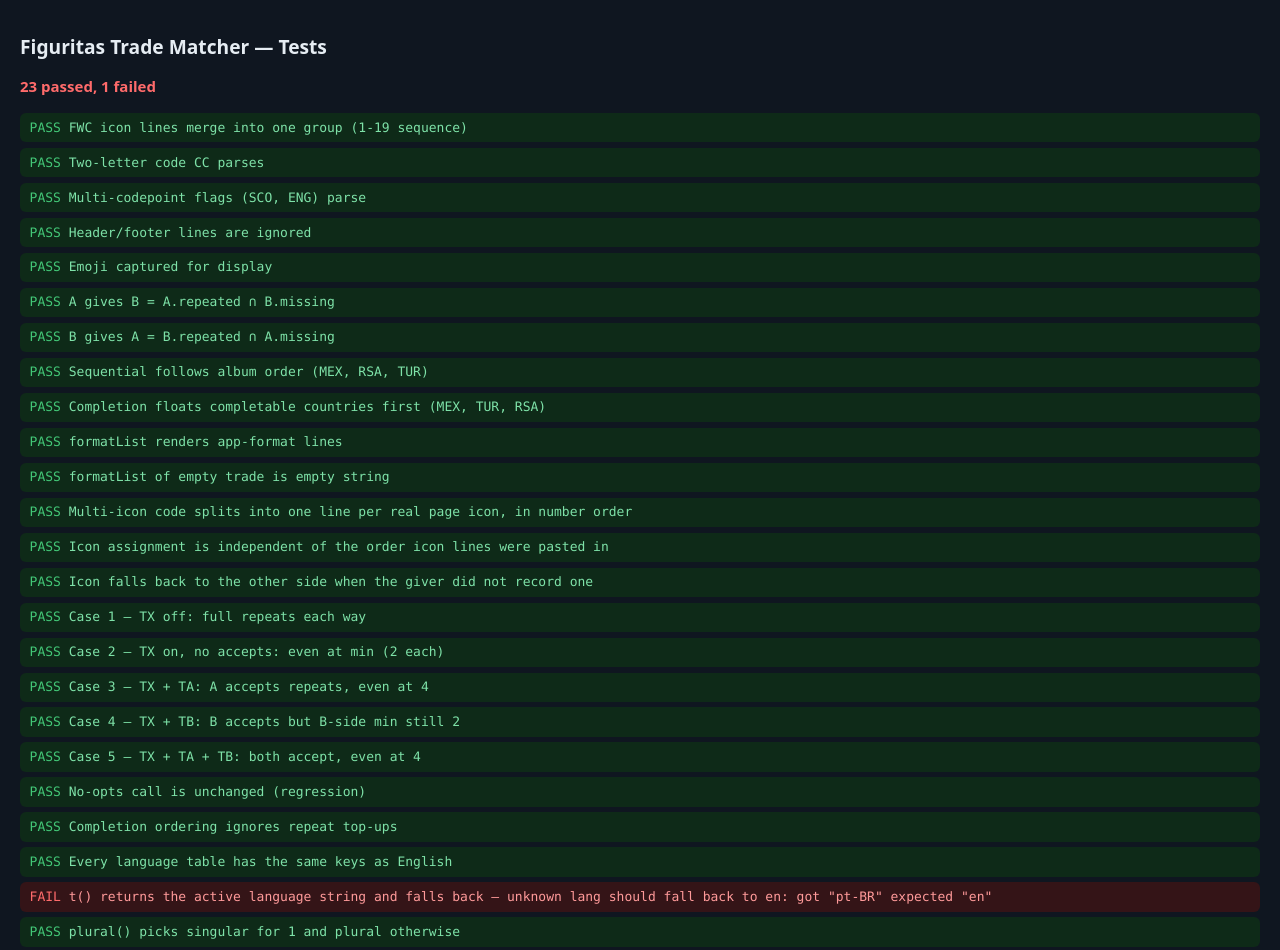
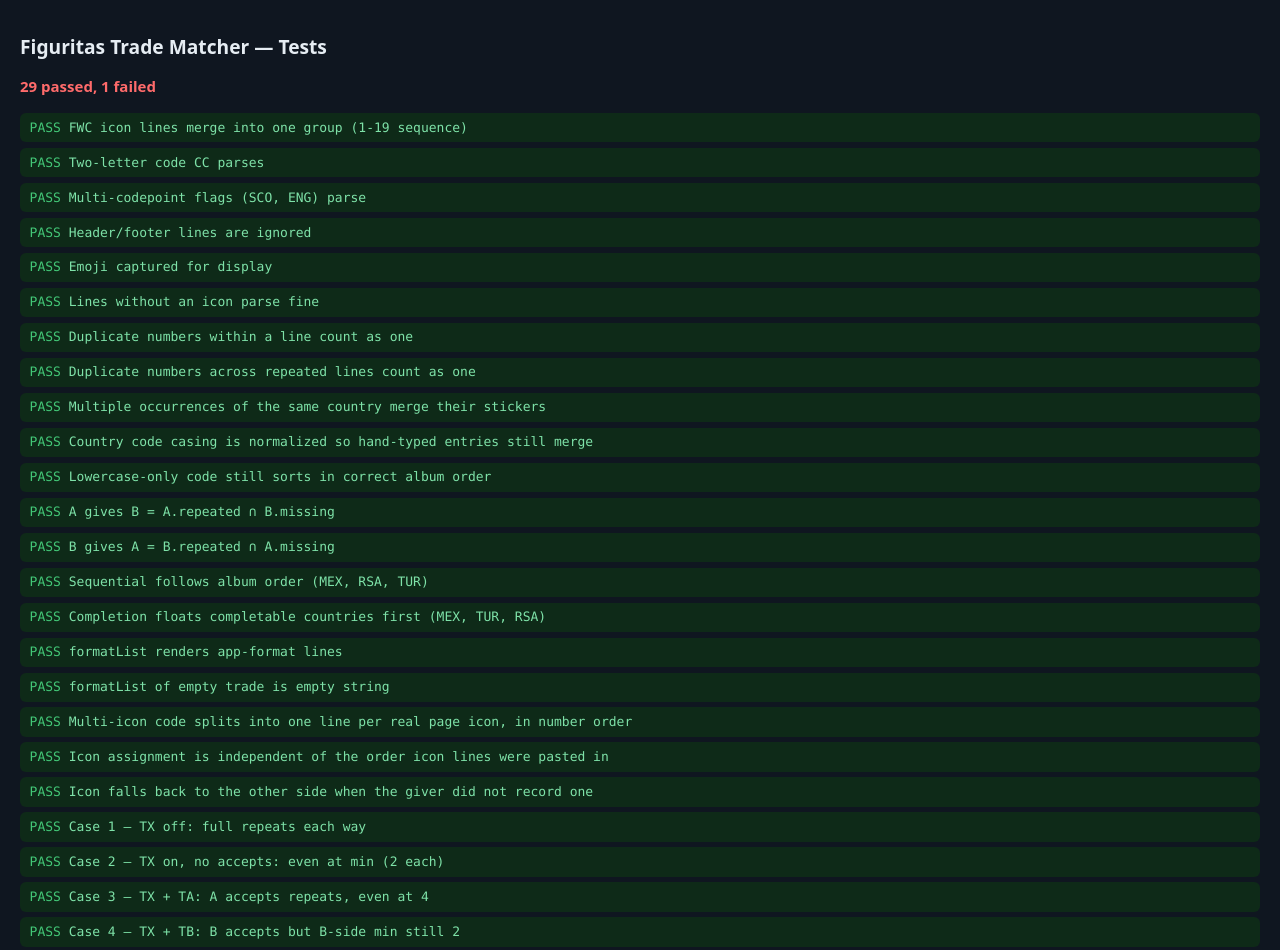
Before and after one commit to tioback/figuritas-helper, a plain HTML site: page test.html in a window 1280 px wide. Shown: the top 950 px of the page. Drawn offline with Linux system fonts and the light colour scheme.

Commit message:
Support hand-typed lists: optional icons, dedup, case-insensitive codes (#12)

```diff
--- a/app.js
+++ b/app.js
@@ -51,14 +51,20 @@ var FH = (function () {
   var LINE_RE = /^\s*(.+?):\s*(\d+(?:\s*,\s*\d+)*)\s*$/;
 
   /**
-   * Parse a Figuritas export into a Map: code -> { emoji, numbers:Set<number>,
-   * numberEmoji:Map<number,string> }. Lines that share a code (e.g. the FWC
-   * icons) are merged into one group, but the icon actually printed next to
-   * each number is kept per-number in `numberEmoji` — some codes (FWC) are
-   * exported across several lines with different page icons, and which icon
-   * is "first" depends only on incidental line order in the pasted text.
-   * `emoji` keeps the first non-empty icon seen as a last-resort fallback for
-   * numbers that never appear on an icon-bearing line.
+   * Parse a Figuritas export (or a manually typed list) into a Map:
+   * code -> { emoji, numbers:Set<number>, numberEmoji:Map<number,string> }.
+   * Codes are case-normalized (toUpperCase) so hand-typed lines like "mex: 1"
+   * still merge with "MEX: 2" into one group and still sort correctly against
+   * the (uppercase) ALBUM data. Lines that share a code (e.g. the FWC icons,
+   * or any country split across several pasted/typed lines) are merged into
+   * one group; numbers are a Set so duplicates collapse automatically, whether
+   * repeated within one line or across several. The icon actually printed
+   * next to each number is kept per-number in `numberEmoji` — some codes
+   * (FWC) are exported across several lines with different page icons, and
+   * which icon is "first" depends only on incidental line order in the pasted
+   * text. The emoji is entirely optional (manual entries may omit it); `emoji`
+   * keeps the first non-empty icon seen as a last-resort fallback for numbers
+   * that never appear on an icon-bearing line.
    */
   function parseList(text) {
     var map = new Map();
@@ -67,7 +73,7 @@ var FH = (function () {
       if (!m) return;
       var left = m[1].trim();
       var tokens = left.split(/\s+/);
-      var code = tokens[0];
+      var code = tokens[0].toUpperCase();
       var emoji = tokens.slice(1).join(' ');
       if (!map.has(code)) map.set(code, { emoji: emoji, numbers: new Set(), numberEmoji: new Map() });
       var group = map.get(code);
--- a/test.html
+++ b/test.html
@@ -79,6 +79,35 @@
     });
     test('Emoji captured for display', function () {
       assert(A.missing.get('MEX').emoji === '🇲🇽', 'MEX emoji not captured');
+    });
+
+    // --- Manual entry: no icons, duplicate numbers, merged occurrences ---
+    test('Lines without an icon parse fine', function () {
+      var m = FH.parseList('MEX: 1, 7, 12');
+      eqJSON(nums(m, 'MEX'), [1, 7, 12]);
+      assert(m.get('MEX').emoji === '', 'expected no emoji');
+    });
+    test('Duplicate numbers within a line count as one', function () {
+      eqJSON(nums(FH.parseList('MEX: 1, 1, 7, 7, 12'), 'MEX'), [1, 7, 12]);
+    });
+    test('Duplicate numbers across repeated lines count as one', function () {
+      eqJSON(nums(FH.parseList('MEX: 1, 2\nMEX: 2, 3'), 'MEX'), [1, 2, 3]);
+    });
+    test('Multiple occurrences of the same country merge their stickers', function () {
+      var m = FH.parseList('MEX: 1, 2\nMEX: 3\nMEX: 4, 5');
+      eqJSON(nums(m, 'MEX'), [1, 2, 3, 4, 5]);
+    });
+    test('Country code casing is normalized so hand-typed entries still merge', function () {
+      var m = FH.parseList('MEX: 1, 2\nmex: 3, 4\nMex: 5');
+      eqJSON(Array.from(m.keys()), ['MEX'], 'expected a single merged MEX group');
+      eqJSON(nums(m, 'MEX'), [1, 2, 3, 4, 5]);
+    });
+    test('Lowercase-only code still sorts in correct album order', function () {
+      var ordered = FH.orderTrades(FH.computeTrades(
+        { missing: new Map(), repeated: FH.parseList('mex: 1\nfwc: 2') },
+        { missing: FH.parseList('MEX: 1\nFWC: 2'), repeated: new Map() }
+      ).aGivesToB, FH.parseList('MEX: 1\nFWC: 2'), 'sequential');
+      eqJSON(ordered.map(function (e) { return e.code; }), ['FWC', 'MEX']);
     });
 
     // --- Matching ---
```
Also changed, not shown: index.html (+3 -3 lines), 1 other file.
